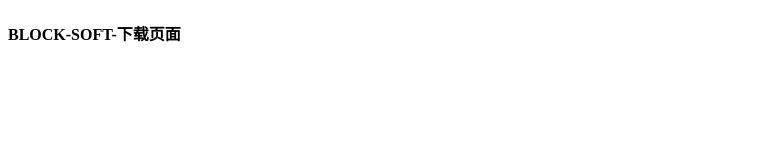
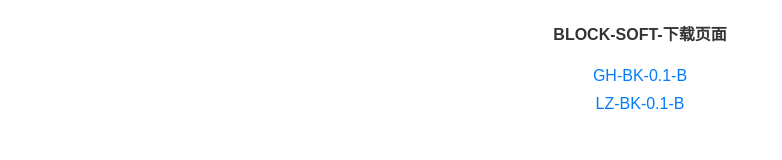
Before and after one commit to BS-O/dl, a plain HTML site: page index.html in a window 1280 px wide. Shown: the whole page, without its empty margins (0-782 px from the left). Drawn offline with Linux system fonts and the light colour scheme.

Commit message:
Add files via upload

```diff
--- a/index.html
+++ b/index.html
@@ -4,8 +4,37 @@
   <meta charset="utf-8">
   <meta name="viewport" content="width=device-width">
   <title>BLOCK-SOFT-DOWNLOAD</title>
+  <style>
+    body {
+      font-family: Arial, sans-serif;
+      text-align: center;
+      margin: 20px;
+    }
+    h4 {
+      color: #333;
+    }
+    ul {
+      list-style-type: none;
+      padding: 0;
+    }
+    li {
+      margin: 10px 0;
+    }
+    a {
+      font-size: 16px;
+      color: #007BFF;
+      text-decoration: none;
+    }
+    a:hover {
+      text-decoration: underline;
+    }
+  </style>
 </head>
 <body>
-<h4>BLOCK-SOFT-下载页面</h4>
+  <h4>BLOCK-SOFT-下载页面</h4>
+  <ul>
+    <li><a href="" download>GH-BK-0.1-B</a></li>
+    <li><a href="https://q1090.webgetstore.com/2025/04/24/386ebbeadd07ade828769dbf9d1aece3.zip?sg=57e68a1fd21532005265b7a85ffaeac1&e=68440f3d&fileName=BK_B0.1.zip" download>LZ-BK-0.1-B</a></li>
+  </ul>
 </body>
 </html>
```
